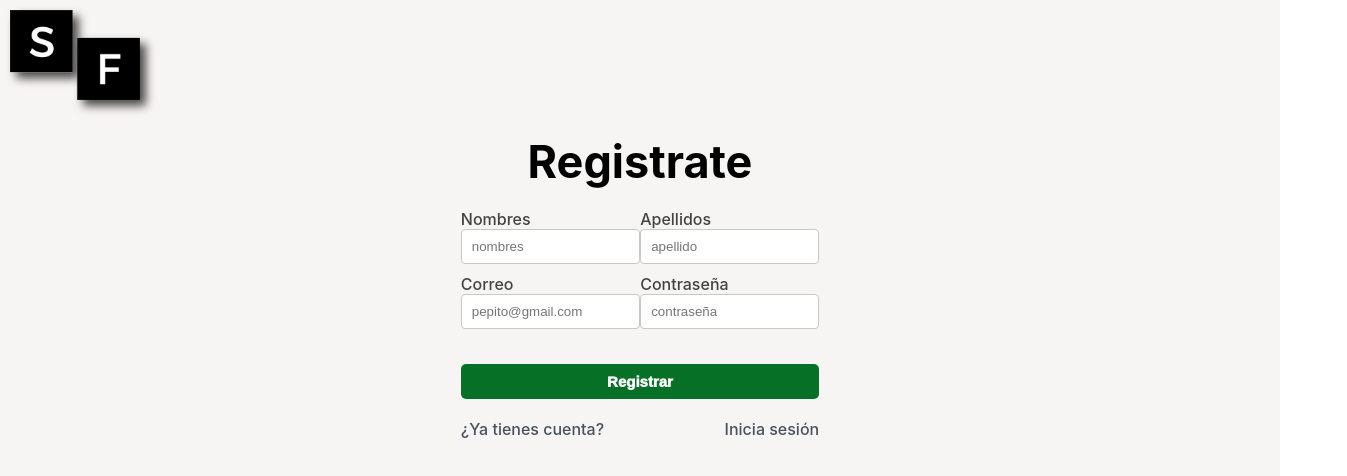
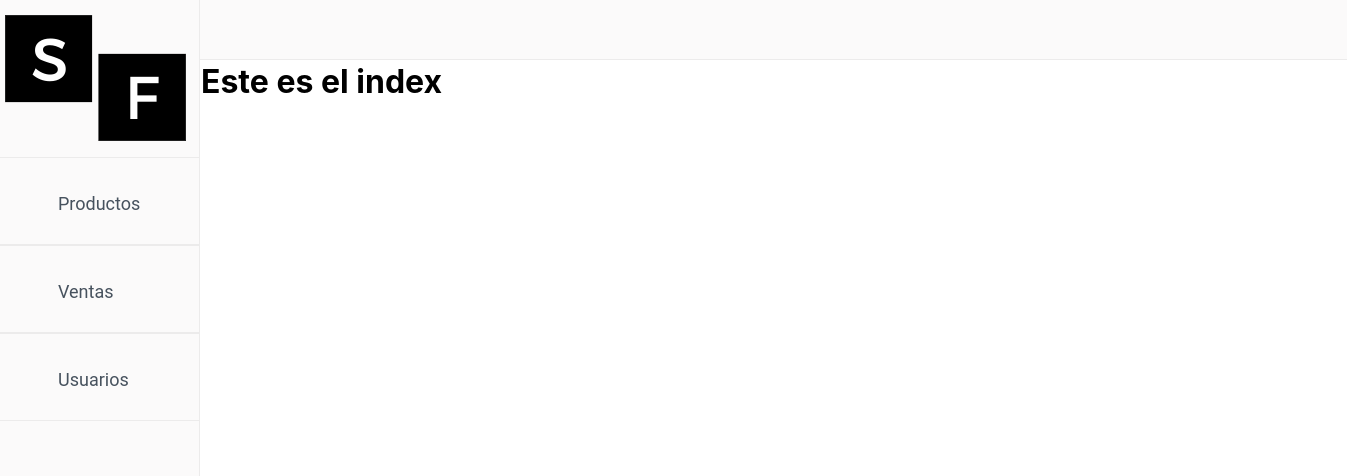
Before and after one commit to johiny/Sell_In_A_Flash, a React (Create React App) app: page /Registro in a window 1280 px wide. Shown: the top 476 px of the page, 1347 px wide, since content can reach past the window. Built offline with nearby package versions, Linux system fonts and the light colour scheme; no server answers.

Commit message:
despliegue frontend y cosas por corregir

```diff
--- a/src/App.jsx
+++ b/src/App.jsx
@@ -10,11 +10,11 @@ import GlobalLayout from "layouts/Globallayout";
 import IndexVentas from "pages/Maestro-Ventas/IndexVentas"
 import Table from "pages/Maestro-Ventas/Table";
 import DetallesVenta from "pages/Maestro-Ventas/DetallesVenta"
-import Login from 'pages/auth/Login';
+/* import Login from 'pages/auth/Login';
+import Registrar from "pages/auth/Registrar"; */
 import Index from 'pages/Index';
 import NuevaVenta from "pages/Maestro-Ventas/NuevaVenta"
 import Principal from 'pages/Interfaz-Productos/Principal';
-import Registrar from "pages/auth/Registrar";
 import { Auth0Provider } from "@auth0/auth0-react";
 import EditPage from "pages/Interfaz-Productos/Editar";
 import ViewRegister from "pages/Interfaz-Productos/Ver";
@@ -29,20 +29,20 @@ function App() {
 
   return (
   <Auth0Provider
-      domain="dev-0skfin92.us.auth0.com"
-      clientId="NOstxx6zUuNbSfMxHCYO6SrYZ2c8NXZ8"
+      domain="sellinaflash1994.us.auth0.com"
+      clientId="QQ5COkJZY9l8UVUoqaiQQ4URH3KuYTG9"
       redirectUri={'https://nameless-waters-95508.herokuapp.com/'}
-      audience="https://dev-0skfin92.us.auth0.com/api/v2/ "
+      audience="api-autentication-sellinaflash"
     >
     <Router>
       <Switch>
-        <Route path={["/InterfazGestionUsuarios/Administrador", "/InterfazGestionUsuarios/Usuarios","/Maestro-Ventas","/Maestro-Venta/DetallesVenta","/Maestro-Ventas/NuevaVenta","/Maestro-Venta/Table","/Interfaz-Productos/Principal", "/Interfaz-Productos/Ver", "/Interfaz-Productos/Ver", "/index" ]} >
+        <Route path={["usuarios/admin", "/InterfazGestionUsuarios/Usuarios","/Maestro-Ventas","/Maestro-Venta/DetallesVenta","/Maestro-Ventas/NuevaVenta","/Maestro-Venta/Table","/Interfaz-Productos/Principal", "/Interfaz-Productos/Ver", "/Interfaz-Productos/Ver", "/index", "/" ]} >
           < GlobalLayout>
             <Switch>
-              <Route path='/InterfazGestionUsuarios/Usuarios'>
+              <Route path='usuarios/usuarios'>
                 <UserdataUS/>
               </Route>
-              <Route path='/InterfazGestionUsuarios/Administrador'>
+              <Route path='usuarios/admin'>
                 <UserdataAD/>
               </Route>
               <Route path="/Interfaz-Productos/Editar">
@@ -69,16 +69,16 @@ function App() {
               <Route path='/index'>
                 <Index />
               </Route>
+              <Route path='/'>
+                <Index />
+              </Route>
             </Switch>
           </GlobalLayout>
         </Route>
 
-        <Route path='/Registro'>
+        {/* <Route path='/Registro'>
           <Registrar />
-        </Route>
-        <Route path='/'>
-          <Login />
-        </Route>
+        </Route>  */}
       </Switch>
     </Router>
     </Auth0Provider>
--- a/src/index.js
+++ b/src/index.js
@@ -3,18 +3,13 @@ import ReactDOM from 'react-dom';
 import './index.css';
 import App from './App';
 import reportWebVitals from './reportWebVitals';
-import {Auth0Provider} from '@auth0/auth0-react';
-
-
-  const domain = process.env.REACT_APP_AUTH0_DOMAINº
-  const clientId = process.env.REACT_APP_AUTH0_CLIENT_ID
 
 
 ReactDOM.render(
   <React.StrictMode>
-    <Auth0Provider domain={domain} clientId={clientId} redirectUri={window.location.origin}>
+
       <App />
-    </Auth0Provider>
+
 
   </React.StrictMode>,
   document.getElementById('root')
--- a/src/layouts/PrivateLayout.jsx
+++ b/src/layouts/PrivateLayout.jsx
@@ -19,7 +19,7 @@ const Layout = ({ children }) => {
 
       setLoadingUserInformation(true);
       const accessToken = await getAccessTokenSilently({
-        audience: `https://dev-0skfin92.us.auth0.com/api/v2/`,
+        audience: `api-autenticacion-sellinaflash`,
       });
 
       localStorage.setItem('token', accessToken);
--- a/src/pages/auth/Login.jsx
+++ /dev/null
@@ -1,50 +0,0 @@
-import { Link, Redirect } from "react-router-dom";
-import BotonCs from "components/BotonCs";
-import BotonGg from "components/BotonGg";
-import ReactLoading from 'react-loading';
-import logo from "media/logo.png"
-import { useAuth0 } from "@auth0/auth0-react";
-import "styles/estilos.css"
-
-function Login(){
-
-    const {isAuthenticated, isLoading, loginWithRedirect} = useAuth0();
-
-    if (isLoading) {return <ReactLoading type='spin' color='red' height={157} width={95}/>};
-
-    return (
-        <>
-
-        {isAuthenticated ? (
-            //<Link to='/index'><Boton mensaje='Index' className='boton-generico boton-entrar' link='/index'/></Link>
-            <Redirect to="/index"/>
-
-        ):(
-        <div className="body_login">
-            <header>
-                <img src={logo} alt="logo" className="logo"/>
-            </header>
-                <form className="formulario">
-                    <div>
-                        <h1 className="titulo_login">Inicio de sesión</h1>
-                    </div>
-                    <div>
-
-                        <div className="posicion">
-                            <button onClick={() => loginWithRedirect()} className='boton-generico boton-entrar'>Iniciar Sesión</button>
-                            <div className="enlace">
-                                <Link to='/'>¿Recuperar Contraseña?</Link>
-                                <Link to='/Registro'>Registrate</Link>
-                            </div>
-                            <div>--------------------  O  --------------------</div>
-                            {isAuthenticated ? <BotonCs/> : <BotonGg/>}
-                        </div>
-                    </div>
-                </form>
-        </div>
-        )}
-        </>
-    );
-}
-
-export default Login;
--- a/src/pages/auth/Registrar.jsx
+++ /dev/null
@@ -1,98 +0,0 @@
-import React, {useEffect, useState} from 'react'
-import { Link } from "react-router-dom";
-import Inputs from "components/inputs";
-import Boton from "components/BotonJ";
-import logo from "media/logo.png"
-import "styles/estilos.css"
-
-const Registrar = () => {
-
-    const [nombres, setNombres] = useState();
-    const [apellidos, setApellidos] = useState();
-    const [email, setEmail] = useState();
-    const [contraseña, setContraseña] = useState();
-
-    const enviarDatos = ()=>{
-        console.log(
-            'nombres',nombres,
-            'apellidos',apellidos,
-            'email',email,
-            'contraseña',contraseña)
-    }
-
-
-
-    return (
-        <div className="body_login">
-            <header>
-                <img src={logo} alt="logo" className="logo"/>
-            </header>
-                <form className="formulario">
-                    <div>
-                        <h1 className="titulo_login">Registrate</h1>
-                    </div>
-                    <div className="inputsRe">
-                        <div>
-                            <p className="p">Nombres</p>
-                            <div className="caja-input">
-                            <input
-                            type='text'
-                            placeholder='nombres'
-                            value={nombres}
-                            onChange={(e)=>{setNombres(e.target.value)}}/>
-                            </div>
-
-                        </div>
-                        <div>
-                            <p>Apellidos</p>
-                            <div className="caja-input">
-                            <input
-                            type='text'
-                            placeholder='apellido'
-                            value={apellidos}
-                            onChange={(e)=>{setApellidos(e.target.value)}}/>
-                            </div>
-                        </div>
-                    </div>
-                    <div className="inputsRe">
-                        <div>
-                            <p className="p">Correo</p>
-                            <div className="caja-input">
-                            <input
-                            type='email'
-                            placeholder='pepito@gmail.com'
-                            value={email}
-                            onChange={(e)=>{setEmail(e.target.value)}}/>
-                            </div>
-
-                        </div>
-                        <div>
-                            <p>Contraseña</p>
-                            <div className="caja-input">
-                            <input
-                            type='password'
-                            placeholder='contraseña'
-                            value={contraseña}
-                            onChange={(e)=>{setContraseña(e.target.value)}}/>
-                            </div>
-
-                        </div>
-                    </div>
-                    <div className="posicion">
-                        <Link to='/'>
-                            <button
-                            className='boton-generico boton-entrar'
-                            onClick={()=>{enviarDatos();}}>
-                            Registrar</button>
-                        </Link>
-                        <div className="enlace">
-                            <Link to='/'>¿Ya tienes cuenta?</Link>
-                            <Link to='/'>Inicia sesión</Link>
-                        </div>
-                    </div>
-
-                </form>
-        </div>
-    )
-}
-export default Registrar;
```
Also changed, not shown: src/components/login.jsx (deleted, +0 -10 lines).
